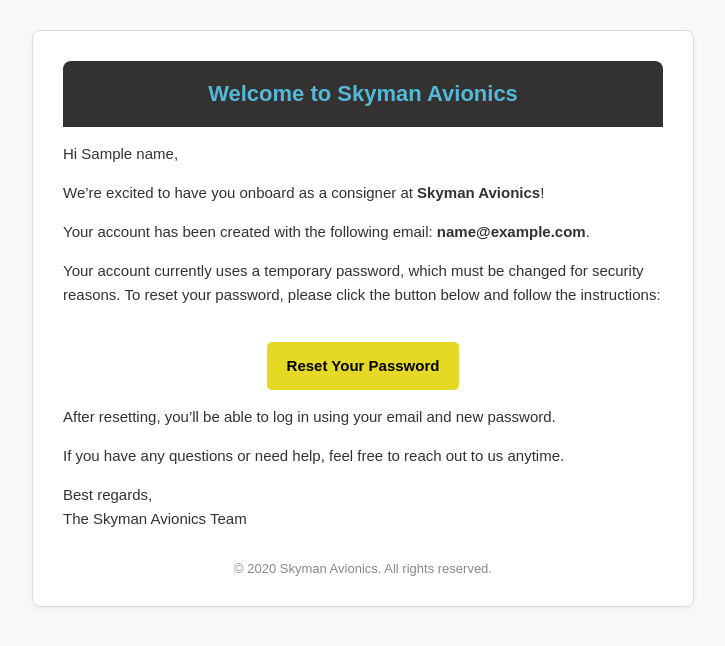
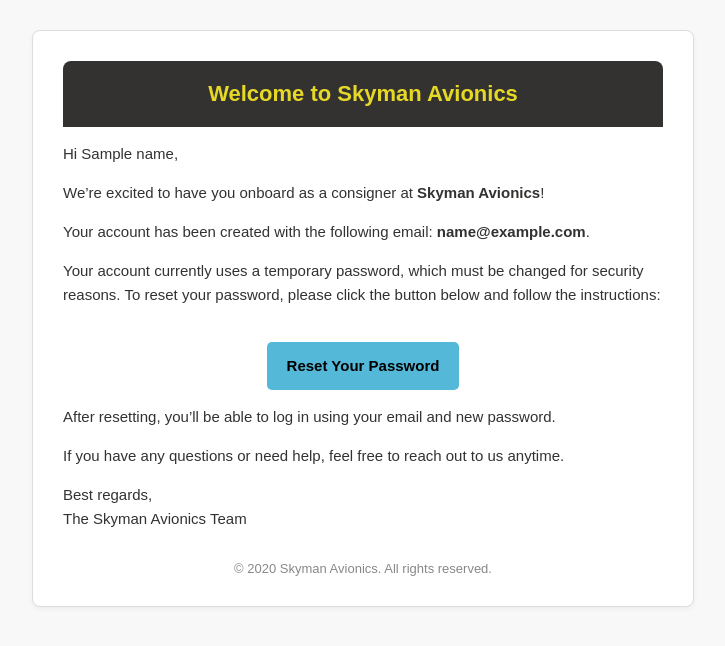
Before and after one commit to Skymanavionics/flask-skyman, a Python web app: template app/templates/welcome_email.html in a window 1280 px wide. Shown: the top 646 px of the page, without its empty margins (277-1002 px from the left). Run offline with Jinja, Linux system fonts and the light colour scheme; the template is opened without the code that fills it: most values are stand-ins (such as "Sample title", 1, 10 or a date in 2020).

Commit message:
email update v3

```diff
--- a/app/templates/welcome_email.html
+++ b/app/templates/welcome_email.html
@@ -31,13 +31,13 @@
       }
 
     .email-header h2 {
-      color: #54b9d8;
+      color: #e6d926;
       margin: 0;
       font-size: 22px;
     }
 
       h2 {
-        color: #54b9d8;
+        color: white;
         margin-top: 0;
       }
 
@@ -50,7 +50,7 @@
         display: inline-block;
         padding: 12px 20px;
         margin-top: 20px;
-        background-color: #e6d926;
+        background-color: #54b9d8;
         color: black;
         text-decoration: none;
         font-weight: bold;
@@ -59,7 +59,7 @@
       }
 
       .cta-button:hover {
-        background-color: #d5c322;
+        background-color: #379bbd;
       }
 
       .footer {
```
